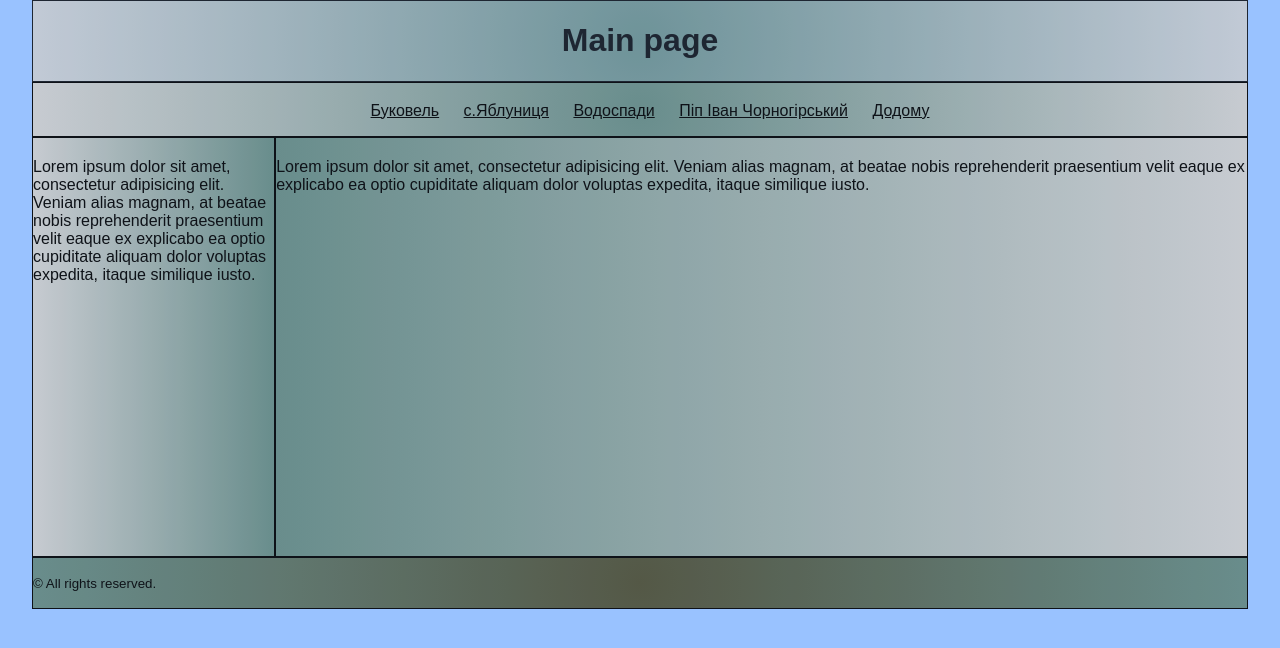
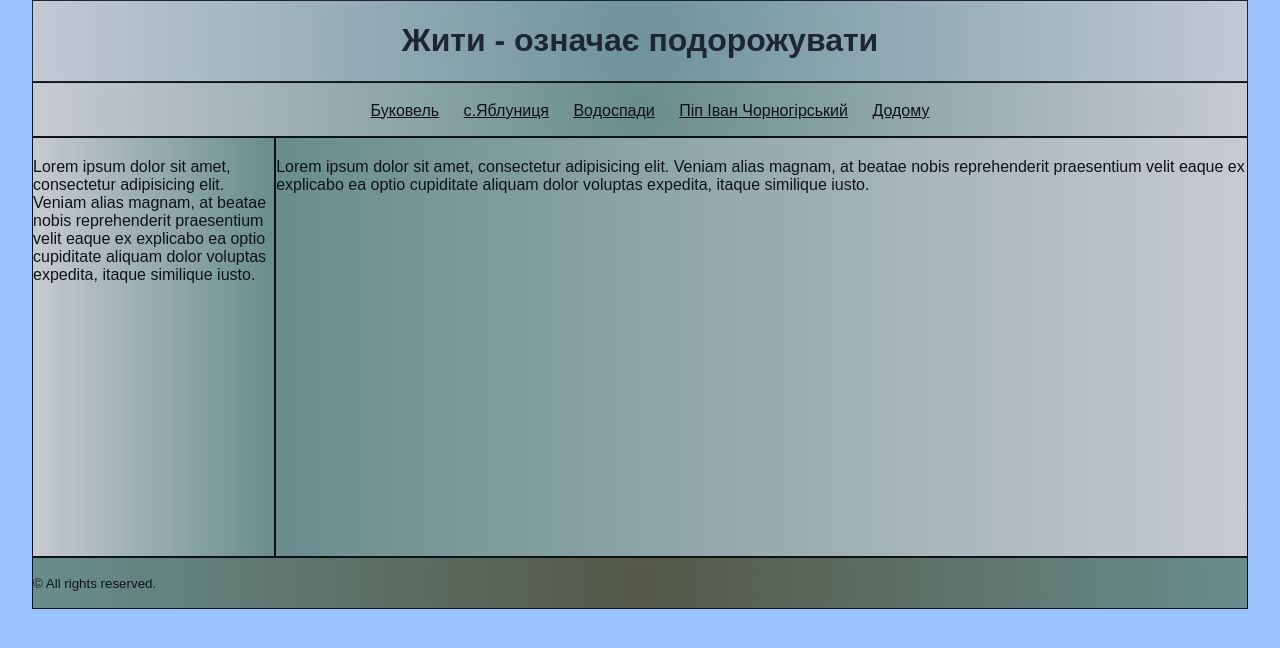
Before and after one commit to WEB-UI-TEAM-B/travel, a plain HTML site: page index3.html in a window 1280 px wide. Drawn offline with Linux system fonts and the light colour scheme.

Commit message:
Змінив Header
Змінив Header

```diff
--- a/index3.html
+++ b/index3.html
@@ -7,7 +7,7 @@
 </head>
 <body>
 <header>
-    <h1>Main page</h1>
+    <h1>Жити - означає подорожувати</h1>
 </header>
 <nav class="navigator">
     <h3></h3>
```
